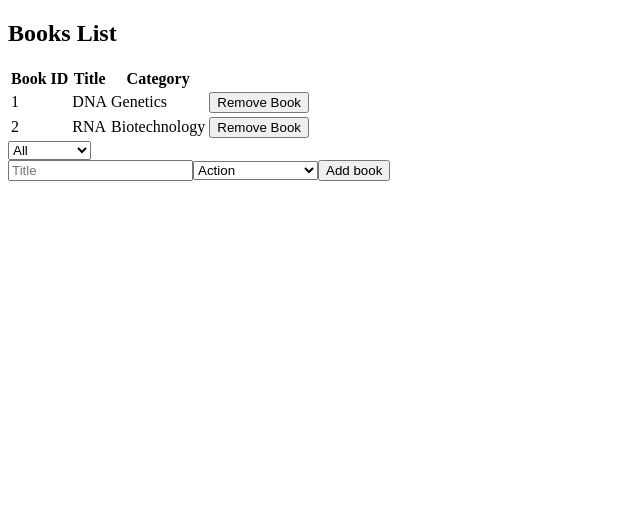
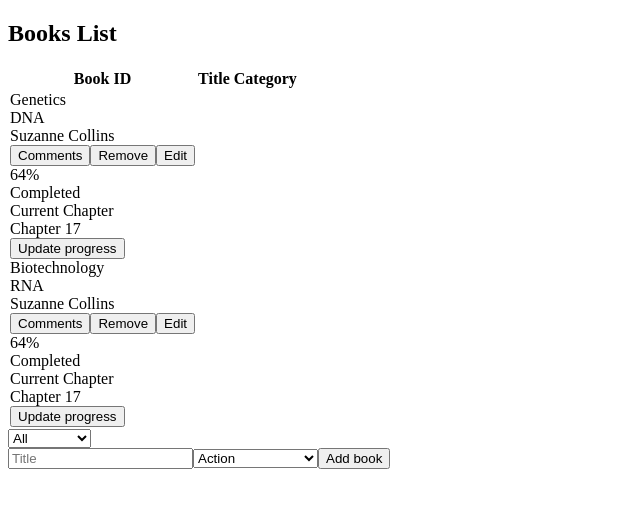
Before and after one commit to Godswilly/bookstore, a React (Create React App) app: page / in a window 1280 px wide. Shown: the top 508 px of the page, without its empty margins (0-640 px from the left). Built offline with nearby package versions, Linux system fonts and the light colour scheme.

Commit message:
Update Books component structure

```diff
--- a/src/components/Books.js
+++ b/src/components/Books.js
@@ -3,16 +3,45 @@ import PropTypes from 'prop-types';
 
 function Book({ book, handleRemoveBook }) {
   return (
-    <tr>
-      <td>{book.id}</td>
-      <td>{book.title}</td>
-      <td>{book.category}</td>
-      <td>
-        <button type="button" onClick={handleRemoveBook}>
-          Remove Book
+    <div className="book main">
+      <div className="book container">
+        <div className="book book-info">
+          <div className="book category">{book.category}</div>
+          <div className="book title">{book.title}</div>
+          <div className="book writer">Suzanne Collins</div>
+        </div>
+
+        <div className="book buttons">
+          <button type="button" className="book btn-action">
+            Comments
+          </button>
+          <button
+            className="book btn-action"
+            type="button"
+            onClick={handleRemoveBook}
+          >
+            Remove
+          </button>
+          <button className="book btn-action" type="button">
+            Edit
+          </button>
+        </div>
+      </div>
+      <div className="book percent-container">
+        <div className="book percent"> </div>
+        <div>
+          <div className="book percent-info"> 64% </div>
+          <div className="book percent-status">Completed</div>
+        </div>
+      </div>
+      <div className="book progress">
+        <div className="book current-text">Current Chapter</div>
+        <div className="book current-chapter">Chapter 17</div>
+        <button type="button" className="book update-progress">
+          Update progress
         </button>
-      </td>
-    </tr>
+      </div>
+    </div>
   );
 }
 
```
